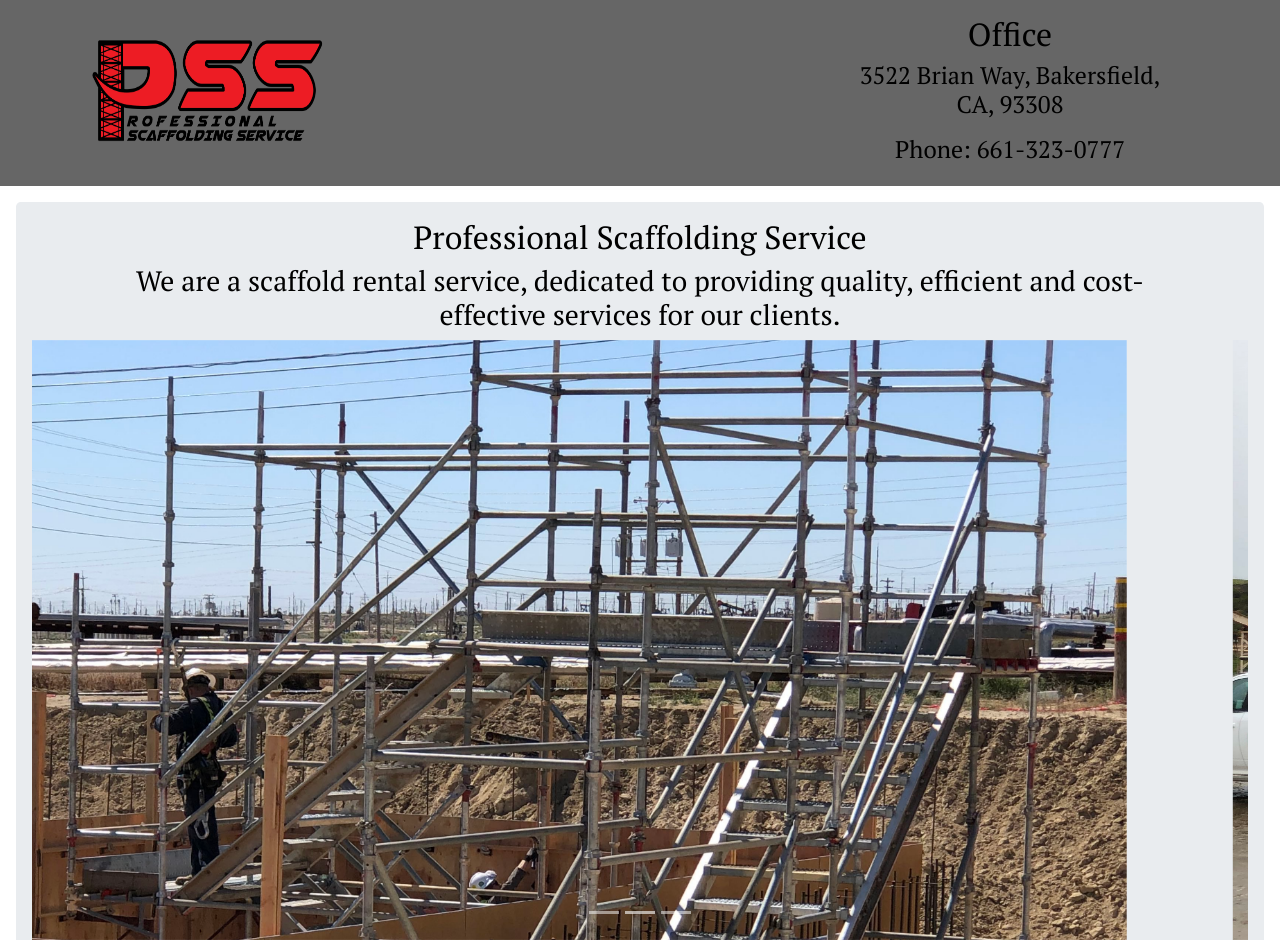
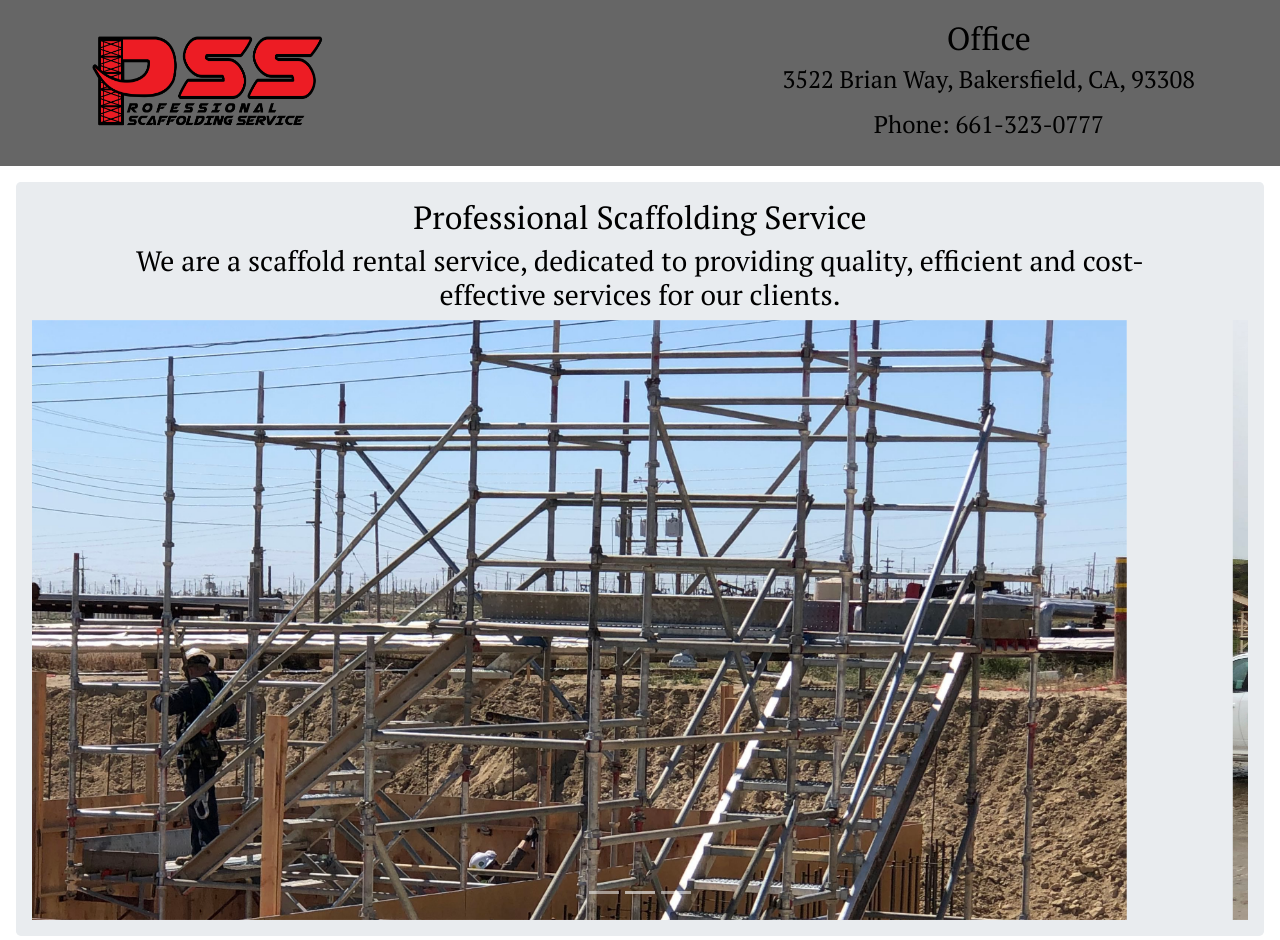
Before and after one commit to ozzymdn2017/PSS, a website: page dist/index.html in a window 1280 px wide. Shown: the top 940 px of the page. Drawn offline with nearby package versions, Linux system fonts and the light colour scheme; files that its build step writes are made by us from their sources; files whose address does not match are found by name.

Commit message:
Minor changes to header

```diff
--- a/scss/_utilities.scss
+++ b/scss/_utilities.scss
@@ -1,5 +1,5 @@
 $primary-color: #000000;
-$secondary-color: #70B099;
+$secondary-color: rgba(180, 19, 19, 0.589);
 
 
 
--- a/scss/main.scss
+++ b/scss/main.scss
@@ -71,5 +71,5 @@
   justify-content: auto;
   justify-items: auto;
   justify-self: auto;
-
+  flex-direction: column;
 }
```
Also changed, not shown: dist/css/main.css, dist/index.html, 2 other files.
